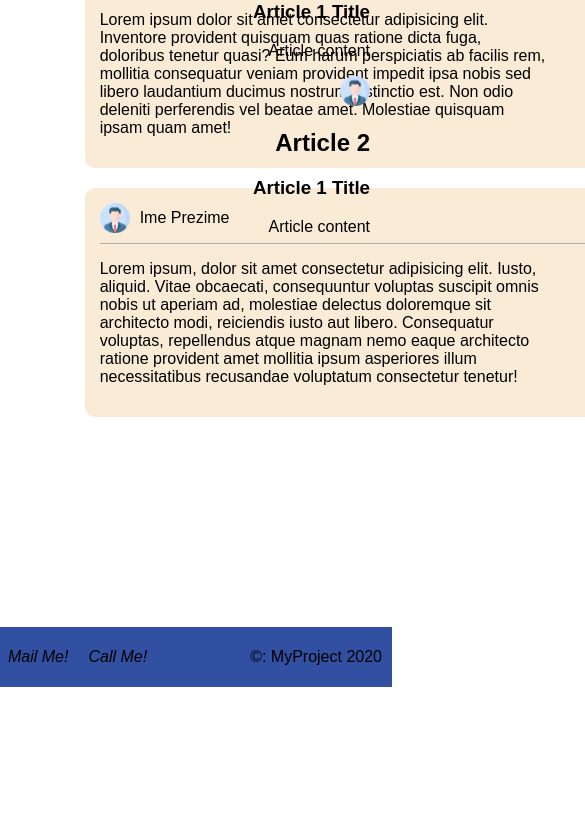
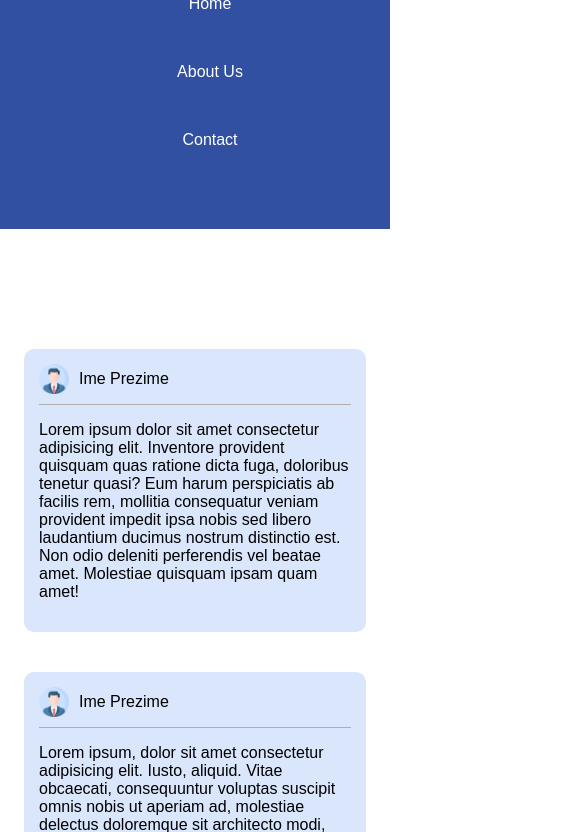
Before and after one commit to ivanovski-viktor/domasna_4, a website built with Parcel: page index.html in a window 390 px wide. Shown: the part 171-1003 px from the top of the page, 585 px wide, since content can reach past the window. Before the commit the page ends 858 px from the top, so only its background shows below. Built offline with nearby package versions, Linux system fonts and the light colour scheme.

Commit message:
Made it fully resposive with flex and media query

```diff
--- a/index.html
+++ b/index.html
@@ -10,44 +10,47 @@
   </head>
   <body>
     <header>
-      <img id="facebook_img" src="./assets/facebook_icon.png" alt="" />
-      <ul class="horizontal">
-        <li><a class="active visited" href="./index.html">Home</a></li>
-        <li><a class="active" href="./index.html">About Us</a></li>
-        <li><a class="visited" href="./index.html">Contact</a></li>
+      <img id="facebook-img" src="./assets/facebook_icon.png" alt="" />
+      <ul class="header-links">
+        <li><a href="./index.html">Home</a></li>
+        <li><a href="./index.html">About Us</a></li>
+        <li><a href="./index.html">Contact</a></li>
       </ul>
     </header>
     <main>
-      <!-- FIRST SECTION -->
-      <section class="sections" id="firstSection">
-        <div class="section_header"><img src="./assets/icon.png" alt=""> <label>Ime Prezime</label></div>
-        <p class="section_body">
-          Lorem ipsum dolor sit amet consectetur adipisicing elit. Inventore provident quisquam quas ratione dicta fuga, doloribus tenetur quasi? Eum harum perspiciatis ab facilis rem, mollitia consequatur veniam provident impedit ipsa nobis sed libero laudantium ducimus nostrum distinctio est. Non odio deleniti perferendis vel beatae amet. Molestiae quisquam ipsam quam amet!
-        </p>
+      <div id="sections">
+        <!-- FIRST SECTION -->
+        <section class="all-sections" id="firstSection">
+
+          <div class="section-header"><img src="./assets/icon.png" alt=""> <label>Ime Prezime</label></div>
+          <p class="section-body">
+            Lorem ipsum dolor sit amet consectetur adipisicing elit. Inventore provident quisquam quas ratione dicta fuga, doloribus tenetur quasi? Eum harum perspiciatis ab facilis rem, mollitia consequatur veniam provident impedit ipsa nobis sed libero laudantium ducimus nostrum distinctio est. Non odio deleniti perferendis vel beatae amet. Molestiae quisquam ipsam quam amet!
+          </p>
         </form>
       </section>
 
       <!-- SECOND SECTION -->
-      <section class="sections" id="secondSection" >
-        <div class="section_header"><img src="./assets/icon.png" alt=""> <label>Ime Prezime</label></div>
-        <p class="section_body">
+      <section class="all-sections" id="secondSection" >
+        <div class="section-header"><img src="./assets/icon.png" alt=""> <label>Ime Prezime</label></div>
+        <p class="section-body">
           Lorem ipsum, dolor sit amet consectetur adipisicing elit. Iusto, aliquid. Vitae obcaecati, consequuntur voluptas suscipit omnis nobis ut aperiam ad, molestiae delectus doloremque sit architecto modi, reiciendis iusto aut libero. Consequatur voluptas, repellendus atque magnam nemo eaque architecto ratione provident amet mollitia ipsum asperiores illum necessitatibus recusandae voluptatum consectetur tenetur!
         </p>
       </section>
 
-      <section class="sections" id="thirdSection" >
-        <div class="section_header"><img src="./assets/icon.png" alt=""> <label>Ime Prezime</label></div>
-        <p class="section_body">
+      <section class="all-sections" id="thirdSection" >
+        <div class="section-header"><img src="./assets/icon.png" alt=""> <label>Ime Prezime</label></div>
+        <p class="section-body">
           Lorem ipsum, dolor sit amet consectetur adipisicing elit. Iusto, aliquid. Vitae obcaecati, consequuntur voluptas suscipit omnis nobis ut aperiam ad, molestiae delectus doloremque sit architecto modi, reiciendis iusto aut libero. Consequatur voluptas, repellendus atque magnam nemo eaque architecto ratione provident amet mollitia ipsum asperiores illum necessitatibus recusandae voluptatum consectetur tenetur!
         </p>
       </section>
 
-      <section class="sections" id="fourthSection" >
-        <div class="section_header"><img src="./assets/icon.png" alt=""> <label>Ime Prezime</label></div>
-        <p class="section_body">
+      <section class="all-sections" id="fourthSection" >
+        <div class="section-header"><img src="./assets/icon.png" alt=""> <label>Ime Prezime</label></div>
+        <p class="section-body">
           Lorem ipsum, dolor sit amet consectetur adipisicing elit. Iusto, aliquid. Vitae obcaecati, consequuntur voluptas suscipit omnis nobis ut aperiam ad, molestiae delectus doloremque sit architecto modi, reiciendis iusto aut libero. Consequatur voluptas, repellendus atque magnam nemo eaque architecto ratione provident amet mollitia ipsum asperiores illum necessitatibus recusandae voluptatum consectetur tenetur!
         </p>
       </section>
+    </div>
 
       <!-- ASIDE ARTICLES -->
       <aside>
--- a/styles.css
+++ b/styles.css
@@ -1,120 +1,171 @@
-/* Font */
 * {
   font-family: Arial;
 }
-/* Img */
+body {
+  margin: 0;
+  padding: 0;
+}
 img {
   width: 30px;
   height: auto;
 }
+
 /* HEADER */
 header {
-  display: flex;
-  justify-content: space-between;
-  background-color: #39569c;
-  color: white;
+  height: 60px;
+  background-color: rgb(50, 80, 162);
   position: fixed;
+  top: 0;
   left: 0;
-  top: 0;
   right: 0;
 }
-#facebook_img {
+/* header icon */
+#facebook-img {
   width: 50px;
-  margin: 5px;
+  position: fixed;
+  top: 5px;
+  left: 5px;
 }
-header .horizontal {
-  display: flex;
-  justify-content: space-evenly;
-  align-items: center;
+/* header links */
+.header-links {
+  display: inline-block;
+  position: fixed;
+  top: 7.5px;
+  right: 5px;
+  list-style: none;
+  width: 220px;
+  height: auto;
 }
-header h1 {
-  margin-left: 5px;
-  font-size: 1.5em;
+.header-links li {
+  display: inline;
 }
-/* header links*/
-header .horizontal a {
-  margin: 10px;
+.header-links li a {
   text-decoration: none;
   color: white;
-  font-size: 15px;
-  font-weight: bold;
-}
-/* list dots removal */
-header .horizontal li {
-  list-style: none;
+  margin: 0px 10px;
+  margin-right: 0px;
 }
 
-/* FOOTER*/
-footer {
-  position: sticky;
-  bottom: -100px;
-  left: 0;
-  right: 0;
-  background-color: rgb(50, 80, 162);
-  display: flex;
-  justify-content: space-between;
-  height: 60px;
-  margin: 0px -10px -10px -10px;
-}
-/* footer links */
-footer address {
-  display: flex;
-  justify-content: space-evenly;
-  align-items: center;
-}
-footer address a {
-  margin: 10px;
-  text-decoration: none;
-  color: black;
-  font-size: 1em;
-}
-footer p {
-  display: flex;
-  align-items: center;
-  margin: 10px;
-}
-
-/* MAIN STYLES */
+/* MAIN */
 main {
   margin: 100px 0px;
   margin-bottom: 200px;
 }
-/* aside paragrahs */
-aside {
-  position: fixed;
-  top: 70px;
-  right: 0;
-  text-align: right;
-  padding-right: 20px;
-}
-/* Main sections */
-main {
+
+/* main sections */
+#sections {
   display: flex;
   flex-wrap: wrap;
-  width: 1300px;
-  justify-content: space-evenly;
+  margin-right: 14%;
 }
-.sections {
-  display: flex;
-  align-items: center;
-  background-color: antiquewhite;
-  flex-wrap: wrap;
-  width: 500px;
+.all-sections {
+  flex-grow: 1; /* Allow sections to grow */
+  max-width: calc(45% - 20px); /* Set a maximum width for each section */
+  min-width: 200px; /* Set a minimum width to avoid excessive shrinking */
+  background-color: rgb(217, 230, 251);
   border-radius: 10px;
-  margin: 10px 10px 10px 10px;
+  margin: 20px;
   padding: 15px;
 }
-.section_header {
+.section-header {
   display: flex;
   align-items: center;
   justify-content: start;
-  width: 500px;
   padding-bottom: 10px;
   border-bottom: 1px solid rgb(175, 173, 173);
 }
-.section_header img {
+.section-header img {
   margin-right: 10px;
 }
-.section_body {
-  width: 450px;
+
+/* aside */
+aside {
+  position: fixed;
+  top: 60px;
+  right: 0;
+  padding: 30px;
+  height: 100%;
+  background-color: rgb(217, 230, 251);
 }
+
+/* FOOTER */
+footer {
+  height: 60px;
+  display: flex;
+  align-items: center;
+  justify-content: space-between;
+  position: relative;
+  background-color: rgb(218, 220, 221);
+  padding: 10px;
+}
+footer a,
+footer p {
+  text-decoration: none;
+  color: rgb(50, 80, 162);
+}
+
+/* RESPONSIVE LAYOUT */
+@media (max-width: 1200px) {
+  .all-sections {
+    max-width: 80%;
+  }
+}
+
+/* mobile Layout */
+@media (max-width: 1080px) {
+  /* header */
+  header {
+    height: 350px;
+    text-align: center;
+    position: relative;
+    padding-top: 50px;
+    margin: 0;
+  }
+  #facebook-img {
+    display: block;
+    position: static;
+    margin: 20px 50;
+    margin-left: 49%;
+  }
+  .header-links {
+    position: static;
+  }
+  .header-links li {
+    display: block;
+    margin: 50px 0;
+    margin-left: -20px;
+  }
+
+  /* MAIN */
+  main {
+    margin: 100px 0px;
+    margin-bottom: 0px;
+  }
+
+  /* sections */
+  #sections {
+    display: flex;
+    flex-direction: column;
+
+    align-items: center;
+    margin-left: 0;
+    margin-right: 0;
+  }
+  .all-sections {
+    background-color: rgb(217, 230, 251);
+    border-radius: 10px;
+    padding: 15px;
+    width: 90%;
+    max-width: 80%;
+  }
+  /* aside */
+  aside {
+    position: relative;
+    text-align: center;
+    padding: 50px;
+    margin-bottom: 50px;
+  }
+  aside img {
+    margin-top: 50px;
+  }
+}
```
